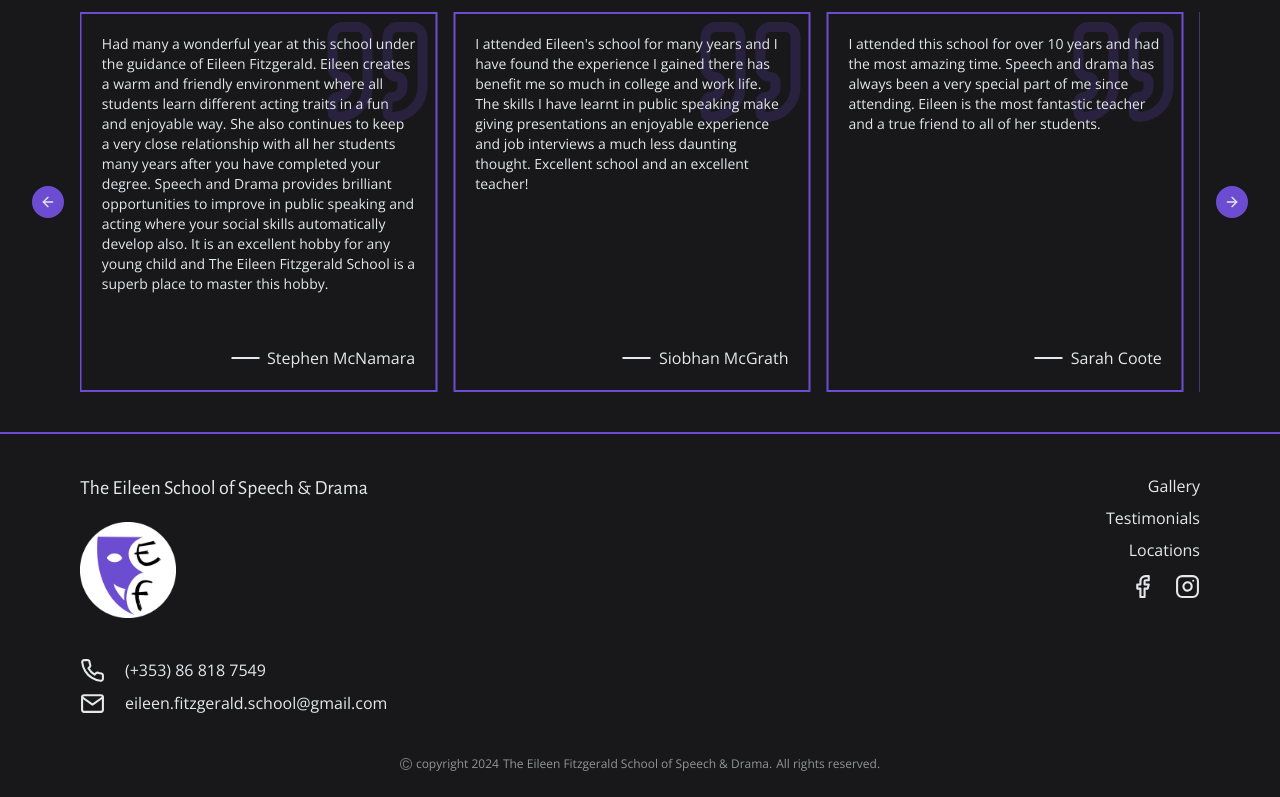
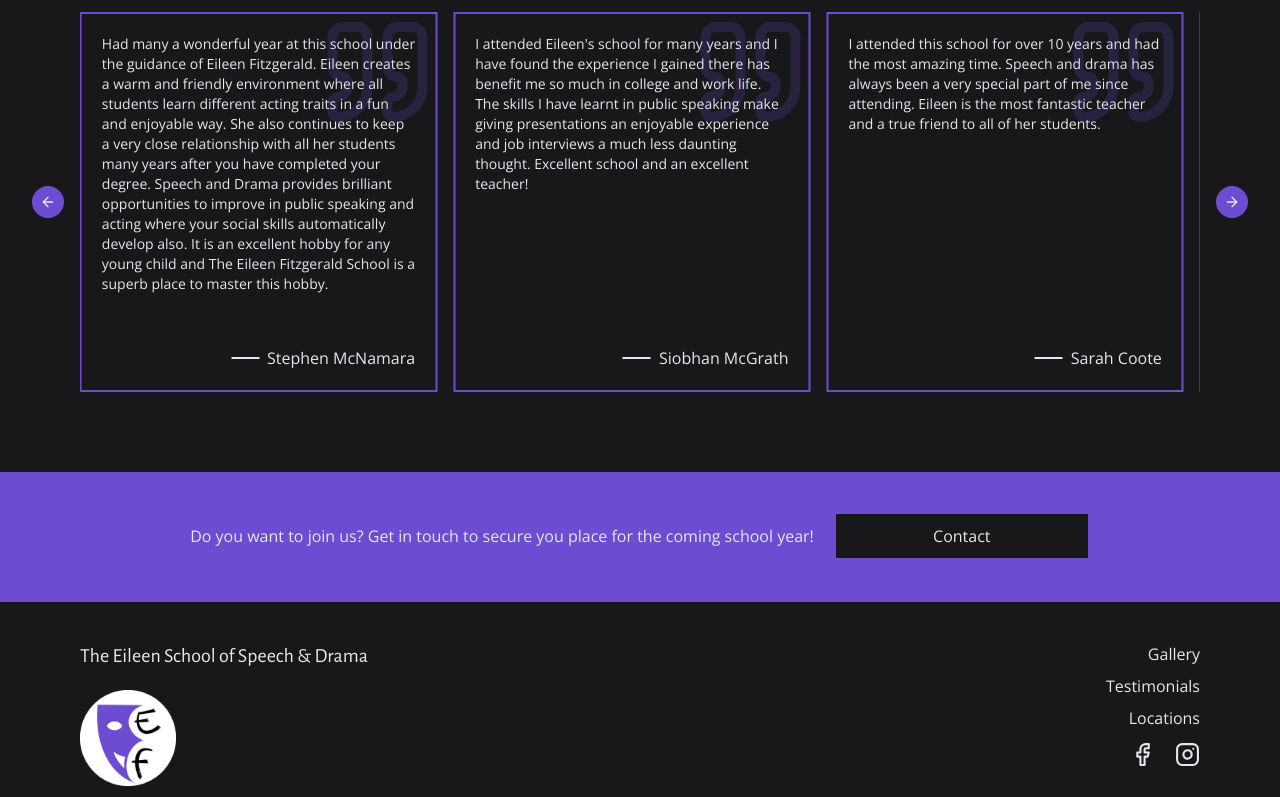
Before and after one commit to kailafitz/eileen-fitzgerald-school, a Next.js app: page /about in a window 1280 px wide. Shown: the part 1173-1970 px from the top of the page. Built offline with nearby package versions, Linux system fonts and the light colour scheme.

Commit message:
Action created on About page

```diff
--- a/app/about/page.tsx
+++ b/app/about/page.tsx
@@ -4,6 +4,7 @@ import Testimonials from "@/components/custom/testimonials";
 import { Metadata } from "next";
 import Container from "@/components/custom/container";
 import ScrollToTop from "@/components/custom/scrollToTop";
+import Link from "next/link";
 
 export const metadata: Metadata = {
   title: "About | Eileen Fitzgerald",
@@ -19,6 +20,21 @@ const About = () => {
         <Testimonials />
         <ScrollToTop />
       </Container>
+      <div className="bg-primary py-10">
+        <Container className="flex flex-col md:flex-row justify-center items-center space-y-5 md:space-x-5 md:space-y-0">
+          <p className="text-foreground">
+            Do you want to join us? Get in touch to secure you place for the
+            coming school year!
+          </p>
+          <Link
+            href="contact"
+            className="flex flex-col justify-center bg-background capitalize p-3 w-full sm:w-64 text-center relative after:block after:absolute after:border-l-2 after:border-r-2 after:border-white after:h-0 after:top-0 after:left-0 after:w-full hover:after:h-full after:z-10 after:transition-all after:hover:transition-all after:duration-500 after:hover:duration-500 after:hover:delay-75 before:block before:absolute before:border-t-2 before:border-b-2 before:border-white before:h-full before:top-0 before:left-0 before:w-0 hover:before:w-full before:z-10 before:transition-all before:hover:transition-all before:duration-500 before:hover:duration-500"
+          >
+            <div className="block absolute top-0 left-0 h-full w-full border-2 border-primary"></div>
+            Contact
+          </Link>
+        </Container>
+      </div>
     </>
   );
 };
--- a/components/custom/classSchedules.tsx
+++ b/components/custom/classSchedules.tsx
@@ -111,7 +111,7 @@ const ClassSchedules = () => {
         and prices. Visit our{" "}
         <Link href="/classes" className="relative">
           <LinkAnimation underline>Contact</LinkAnimation>
-        </Link>
+        </Link>{" "}
         page for our contact information and location co-ordinates.
         <br />
         <br />
--- a/components/custom/locations.tsx
+++ b/components/custom/locations.tsx
@@ -33,7 +33,7 @@ const Locations = () => {
     <>
       <SectionHeading
         title="Our Locations"
-        subtitle="Our locations can changes year on year so make sure to check back for class location updates!"
+        subtitle="Our locations are subject to change year on year so make sure to check back for class location updates!"
       />
       <div className="flex flex-col justify-center space-y-10 md:flex-row md:space-y-0 md:space-x-10">
         {locations.map((location, i) => {
--- a/components/custom/testimonials.tsx
+++ b/components/custom/testimonials.tsx
@@ -60,7 +60,7 @@ const testimonials = [
 
 const Testimonials = () => {
   return (
-    <div className="pb-10" id="testimonials">
+    <div className="pb-20" id="testimonials">
       <SectionHeading
         title="Testimonials"
         subtitle="See what our pupils have to say"
--- a/tailwind.config.ts
+++ b/tailwind.config.ts
@@ -131,7 +131,7 @@ const config = {
         "logo-mobile": "fade 1s linear 2.8s both, logo-mobile 3s linear 2.5s forwards",
         "opening-container": "height 1s linear 5s both",
         "opening-spotlight": "opening-spotlight 4s ease-in-out forwards",
-        "disable-scroll": "disable-scroll .5s linear 8s both",
+        "disable-scroll": "disable-scroll .5s linear 6.5s both",
         "home-spotlight": "home-spotlight 15s ease-in infinite alternate",
         "nav-links": "fade .4s linear 5s both, transform-up .4s linear 5s both",
         "home-content": "fade .4s linear 5.5s both, transform-up .4s linear 5.5s both",
```
